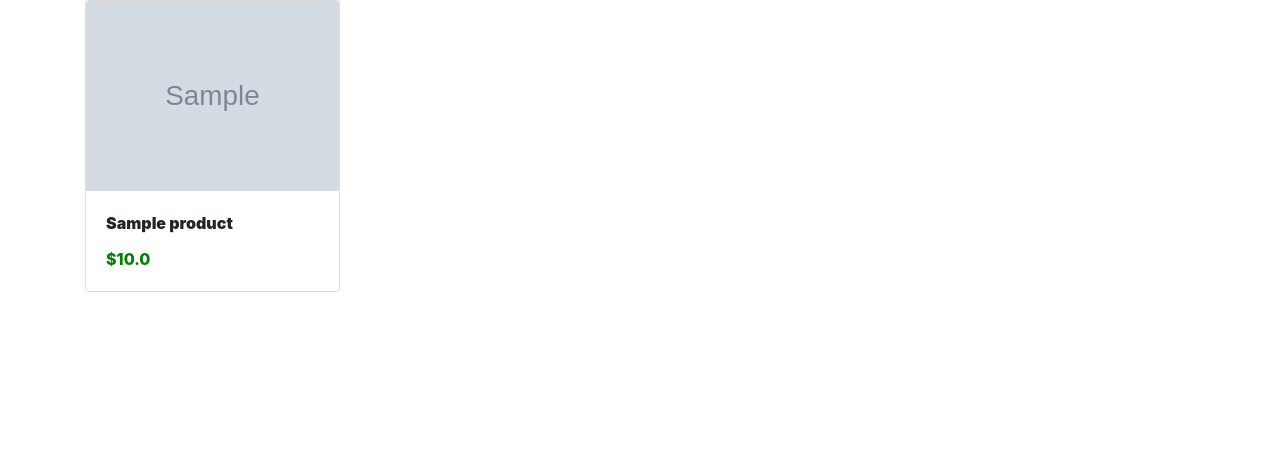
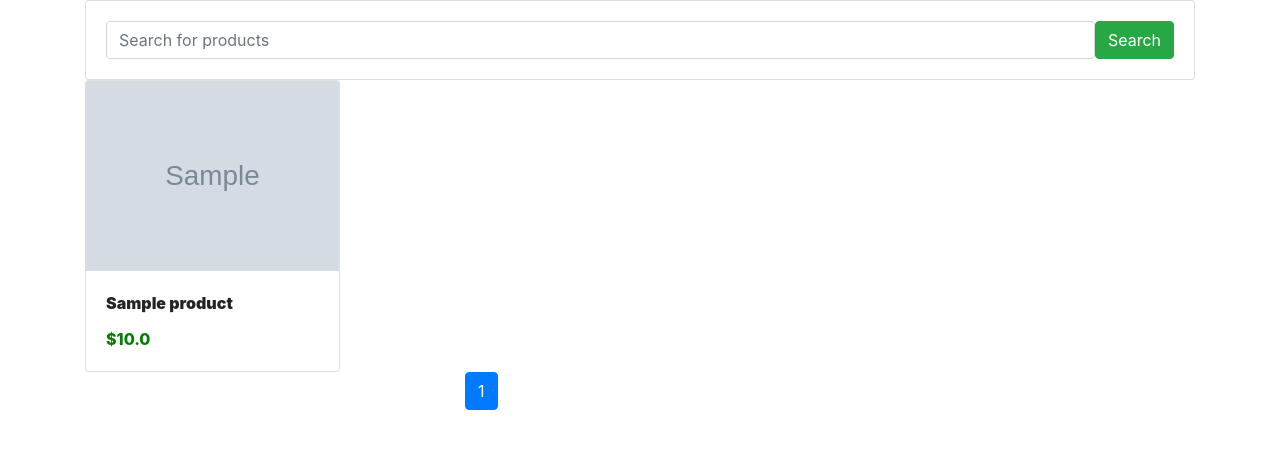
Before and after one commit to OleksandrParkhomenko/e-commerce-site, a Django app: page / in a window 1280 px wide. Shown: the top 449 px of the page. Run offline with Django 3.2, Linux system fonts and the light colour scheme; tables that the repository leaves empty hold one stand-in row (values such as "Sample post"); grey boxes marked "Sample" are stand-in pictures.

Commit message:
Add searching and pagination

```diff
--- a/shop/templates/shop/index.html
+++ b/shop/templates/shop/index.html
@@ -10,6 +10,22 @@
 </head>
 <body>
    <div class="container">
+
+       <div class="row">
+           <div class="col-md-12">
+               <form class="card card-sm">
+                   <div class="card-body row no-gutters align-items-center">
+                       <div class="col">
+                           <input type="search" name="item_name" placeholder="Search for products" class="form-control form-control-borderless">
+                       </div>
+                       <div class="col-auto">
+                           <button class="btn btn-success" type="submit">Search</button>
+                       </div>
+                   </div>
+               </form>
+           </div>
+       </div>
+
        <div class="row">
            {% for product in products %}
            <div class="col-md-3">
@@ -27,6 +43,25 @@
            </div>
            {% endfor %}
        </div>
+       <div class="row">
+           <div class="col-md-3 offset-md-4">
+               <ul class="pagination">
+                   {% if products.has_previous %}
+                    <li class="page-item">
+                        <a class="page-link" href="?page={{ products.previous_page_number }}">Previous</a>
+                    </li>
+                   {% endif %}
+                    <li class="page-item active">
+                        <a class="page-link" href="?page={{ products.number }}">{{ products.number }}</a>
+                    </li>
+                   {% if products.has_next %}
+                    <li class="page-item">
+                        <a class="page-link" href="?page={{ products.next_page_number }}">Next</a>
+                    </li>
+                   {% endif %}
+               </ul>
+           </div>
+       </div>
    </div>
 </body>
 </html>
--- a/shop/views.py
+++ b/shop/views.py
@@ -1,9 +1,21 @@
 from django.shortcuts import render
+from django.core.paginator import Paginator
 from .models import Product
 
 
 def index(request):
     products = Product.objects.all()
+
+    # search
+    item_name = request.GET.get('item_name')
+    if item_name != "" and item_name is not None:
+        products = Product.objects.filter(title__icontains=item_name)
+
+    # pagination
+    paginator = Paginator(products, 4)
+    page = request.GET.get('page')
+    products = paginator.get_page(page)
+
     context = {
         'products': products
     }
```
